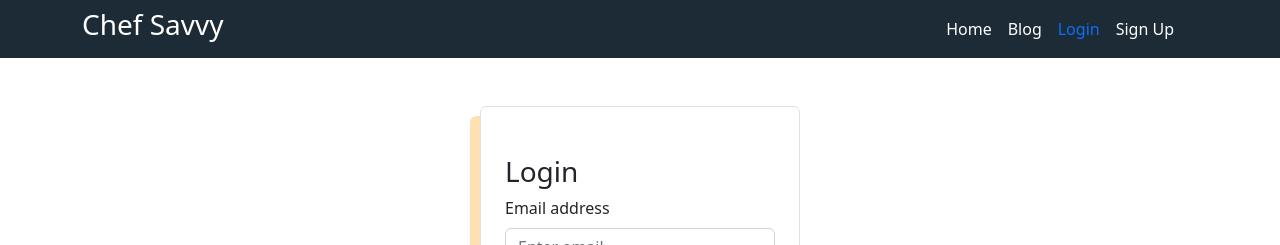
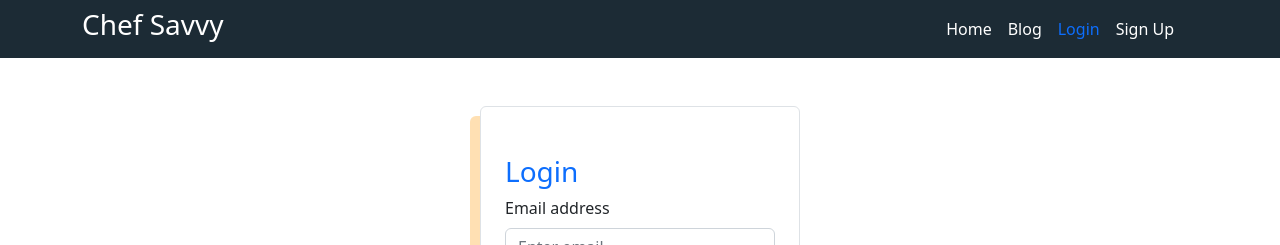
Before and after one commit to mdalamin0/assingment_10, a React (Vite) app: page /login in a window 1280 px wide. Shown: the top 245 px of the page. Built offline with nearby package versions, Linux system fonts and the light colour scheme.

Commit message:
error page add

```diff
--- /dev/null
+++ b/src/Components/Error/Error.jsx
@@ -0,0 +1,14 @@
+import { Link } from "react-router-dom";
+
+
+const Error = () => {
+    return (
+        <div className="text-center mt-5">
+            <img className="w-25" src='https://t3.ftcdn.net/jpg/04/25/52/34/360_F_425523454_oHtqOssUbSQvUielsEZcPl2wXyMnAUJo.jpg' alt="" />
+            <h3 className="text-warning">Page Not Found</h3>
+            <Link to = '/'><button className="btn btn-primary">Go Back Home</button></Link>
+        </div>
+    );
+};
+
+export default Error;
--- a/src/Login/Login/Login.jsx
+++ b/src/Login/Login/Login.jsx
@@ -5,7 +5,7 @@ import { Link } from 'react-router-dom';
 const Login = () => {
     return (
         <div className=' w-25 mx-auto my-5 border rounded px-4 py-5' style={{ boxShadow: ' -10px 10px #FFE0B3' }}>
-            <h3>Login</h3>
+            <h3 className='text-primary'>Login</h3>
             <Form>
                 <Form.Group className="mb-3" controlId="formBasicEmail">
                     <Form.Label>Email address</Form.Label>
--- a/src/routes/route.jsx
+++ b/src/routes/route.jsx
@@ -3,11 +3,13 @@ import Home from "../Pages/Home/Home/Home";
 import Main from "../Layoutes/MainLayout/Main";
 import Register from "../Login/Register/Register";
 import Login from "../Login/Login/Login";
+import Error from "../Components/Error/Error";
 
 const router = createBrowserRouter([
     {
         path: "/",
         element: <Main></Main>,
+        errorElement: <Error></Error>,
         children: [
             {
                 path: '/',
```
